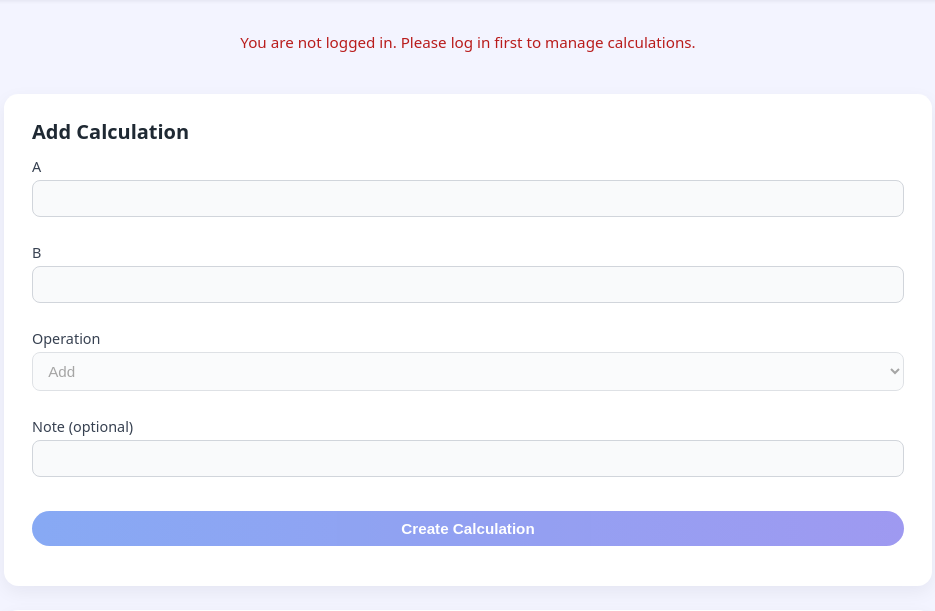
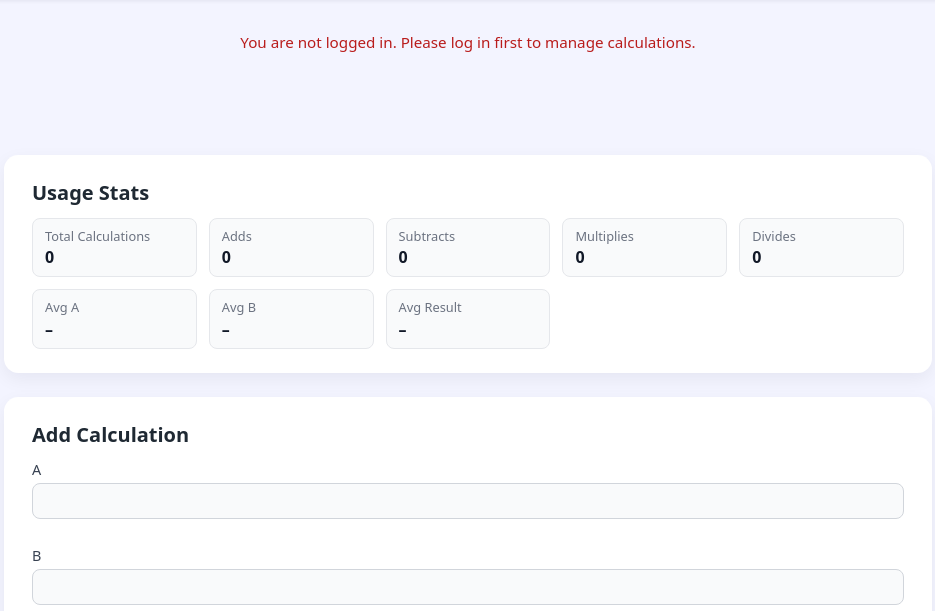
Before and after one commit to irajbhinde/fastapi-calculator, a FastAPI app: page /calculations-ui in a window 1280 px wide. Shown: the part 53-664 px from the top of the page, without its empty margins (172-1107 px from the left). Run offline with FastAPI, Linux system fonts and the light colour scheme; data that the repository does not hold is empty.

Commit message:
feat(stats): add stats panel to Calculations UI

```diff
--- a/app/templates/calculations.html
+++ b/app/templates/calculations.html
@@ -22,6 +22,52 @@
         <p id="calc-error" class="error-message"></p>
         <p id="calc-success" class="success-message"></p>
       </section>
+
+    <!-- Status messages -->
+<section class="messages">
+  <p id="calc-error" class="error-message"></p>
+  <p id="calc-success" class="success-message"></p>
+</section>
+
+<!-- NEW: Usage stats / report -->
+<section class="card" id="calc-stats-card">
+  <h2>Usage Stats</h2>
+  <div class="stats-grid">
+    <div class="stat-item">
+      <span class="stat-label">Total Calculations</span>
+      <span id="stat-total-calcs" class="stat-value">0</span>
+    </div>
+    <div class="stat-item">
+      <span class="stat-label">Adds</span>
+      <span id="stat-add-count" class="stat-value">0</span>
+    </div>
+    <div class="stat-item">
+      <span class="stat-label">Subtracts</span>
+      <span id="stat-subtract-count" class="stat-value">0</span>
+    </div>
+    <div class="stat-item">
+      <span class="stat-label">Multiplies</span>
+      <span id="stat-multiply-count" class="stat-value">0</span>
+    </div>
+    <div class="stat-item">
+      <span class="stat-label">Divides</span>
+      <span id="stat-divide-count" class="stat-value">0</span>
+    </div>
+    <div class="stat-item">
+      <span class="stat-label">Avg A</span>
+      <span id="stat-avg-a" class="stat-value">–</span>
+    </div>
+    <div class="stat-item">
+      <span class="stat-label">Avg B</span>
+      <span id="stat-avg-b" class="stat-value">–</span>
+    </div>
+    <div class="stat-item">
+      <span class="stat-label">Avg Result</span>
+      <span id="stat-avg-result" class="stat-value">–</span>
+    </div>
+  </div>
+</section>
+
 
       <!-- CREATE / ADD -->
       <section class="card">
```
